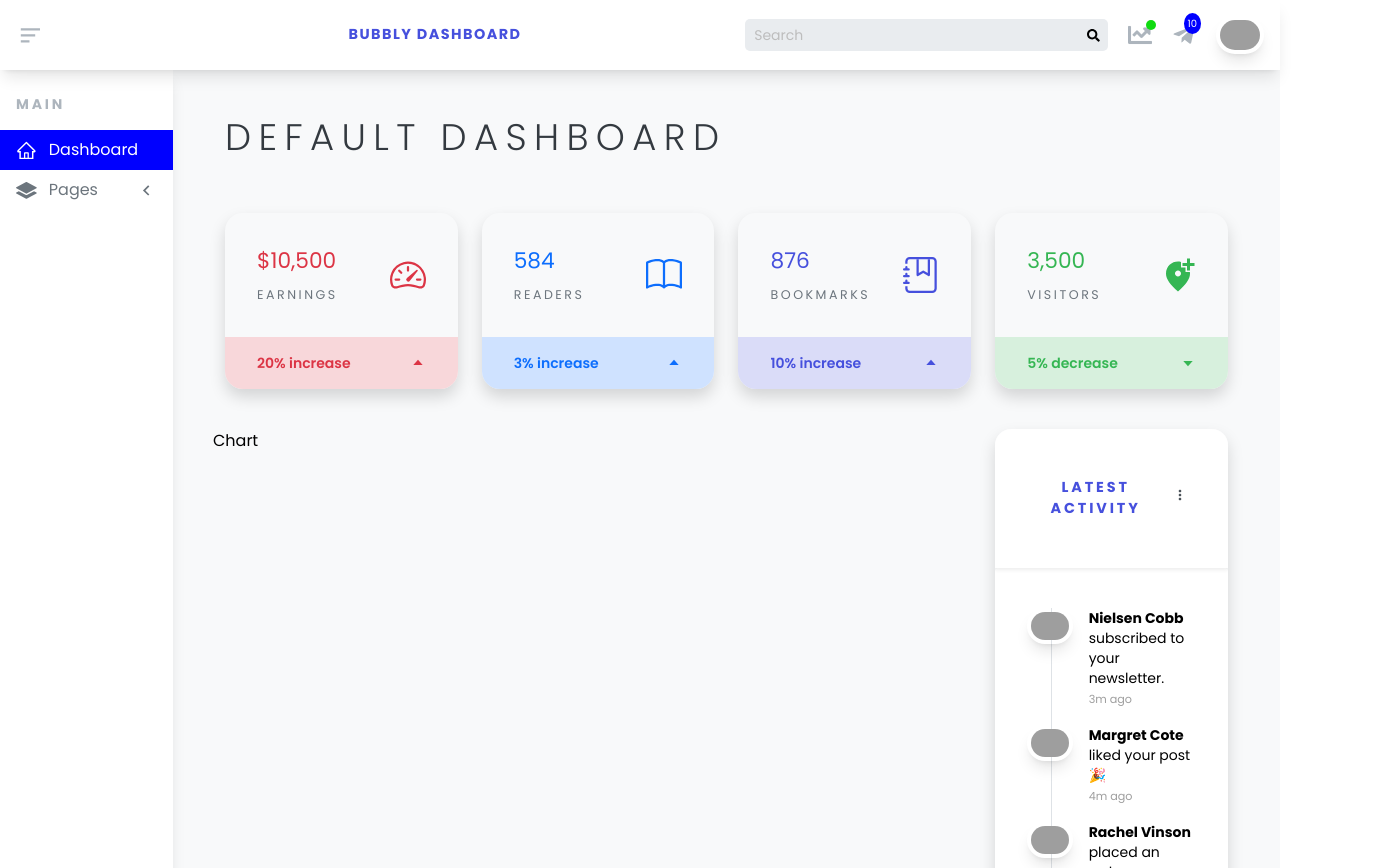
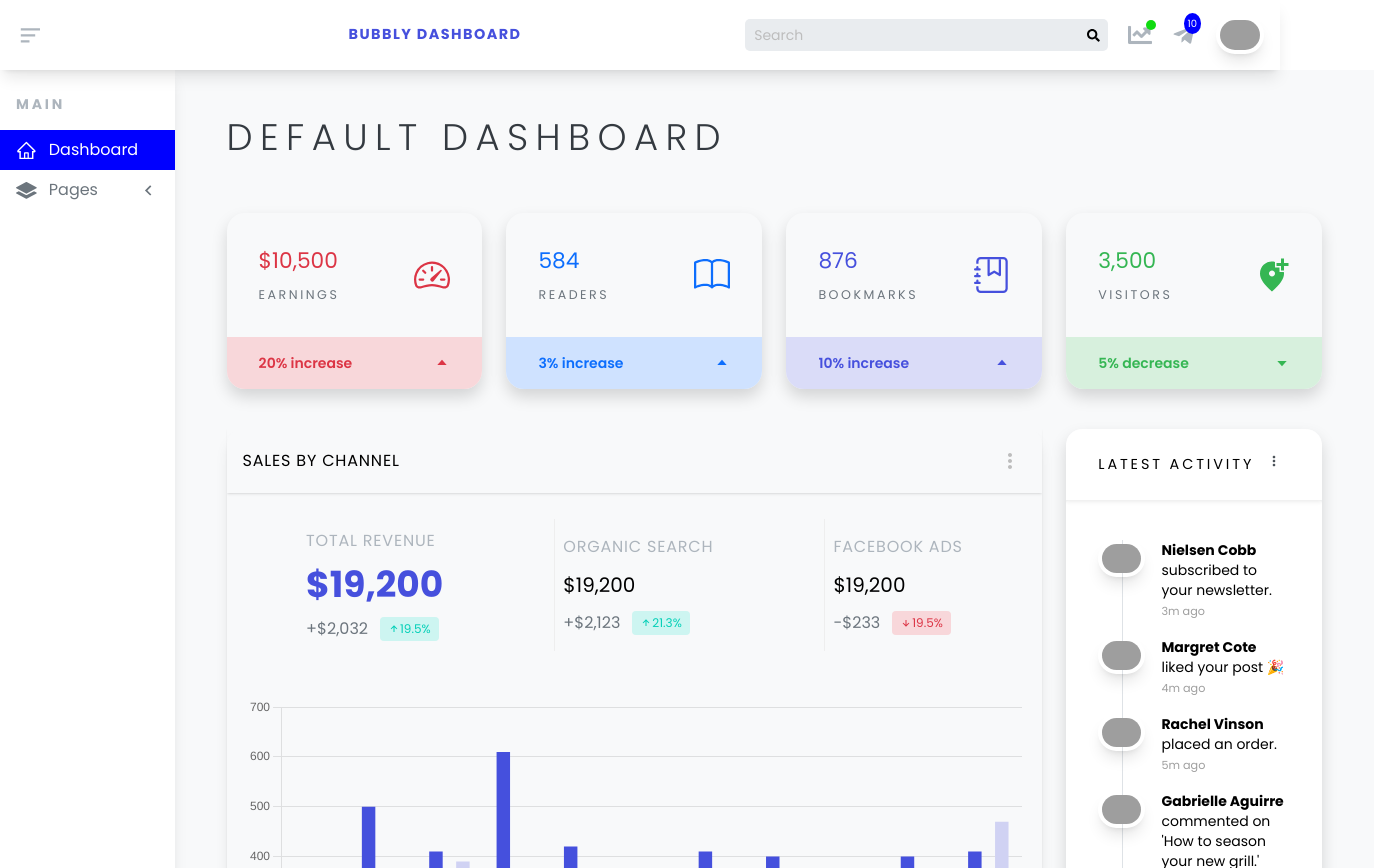
Before and after one commit to Pyae-Sone-Phone-Myint/Dashboard, a React (Vite) app: page / in a window 1280 px wide. Shown: the top 868 px of the page, 1374 px wide, since content can reach past the window. Built offline with nearby package versions, Linux system fonts and the light colour scheme; grey boxes are pictures that could not be loaded.

Commit message:
dashboard-fixing

```diff
--- a/src/component/Chart.jsx
+++ b/src/components/Charts/Chart.jsx
@@ -10,23 +10,22 @@ import { HiOutlineMinus, HiOutlineTrash } from "react-icons/hi";
 import { AiOutlineReload } from "react-icons/ai";
 import BarChart from "./BarChart";
 import { BsDot } from "react-icons/bs";
-import ChartCard from "./ChartCard";
 
 const Chart = () => {
 	const [isOpen, setIsOpen] = useState(false);
 	return (
 		<>
-			<div className="container shadow-sm flex flex-col lg:flex-row mx-auto gap-10">
-				<div className="w-full lg:w-2/3 shadow-lg rounded-md">
+			<div className=" shadow-sm flex flex-col lg:flex-row gap-10">
+				<div className="w-full shadow-lg rounded-[1rem] overflow-hidden">
 					{/* header */}
-					<div className="flex items-center justify-between p-5">
-						<h2 className=" text-base font-normal tracking-wider">
+					<div className="flex items-center justify-between p-[1rem] shadow">
+						<h2 className=" text-base font-normal tracking-wider uppercase">
 							Sales By Channel
 						</h2>
 						<div className="relative">
 							<button
 								onClick={() => setIsOpen(!isOpen)}
-								className="text-gray-400  hover:bg-[#dadcf8] hover:text-[#4650dd] duration-300 w-10 h-10 flex items-center justify-center rounded-full "
+								className="text-gray-400  hover:bg-[#dadcf8] hover:text-[#4650dd] duration-300 w-8 h-8 flex items-center justify-center rounded-full "
 							>
 								<BiDotsVerticalRounded className=" text-2xl" />
 							</button>
@@ -55,7 +54,6 @@ const Chart = () => {
 							)}
 						</div>
 					</div>
-					<hr className=" shadow-md" />
 					{/* 3 cards */}
 					<div className=" flex flex-wrap md:flex-nowrap container items-center justify-around p-5">
 						<div className="flex flex-col gap-3 px-2 w-full md:w-auto py-4  border-gray-200">
@@ -121,18 +119,8 @@ const Chart = () => {
 						</div>
 					</div>
 				</div>
-				<div className="w-full lg:w-1/3">
-					{/* header */}
-					<div className=" p-5">
-						<h2 className=" text-base font-normal tracking-wider">
-							Latest Activity
-						</h2>
-					</div>
-					<hr className=" shadow-md" />
-				</div>
 			</div>
 
-			<ChartCard/>
 		</>
 	);
 };
--- a/src/component/ChartCard.jsx
+++ b/src/components/Charts/ChartCard.jsx
@@ -8,7 +8,7 @@ import PieChart from "./PieChart";
 const ChartCard = () => {
 	return (
 		<>
-			<div className=" container mx-auto flex flex-col lg:flex-row gap-4 mb-10">
+			<div className=" flex flex-col lg:flex-row gap-4 mb-10">
 				<div className=" w-full lg:w-1/3 p-5 shadow-lg">
 					<div className=" p-5">
 						<h2 className=" text-base font-normal tracking-wider">
--- a/src/components/Navbar/Navbar.jsx
+++ b/src/components/Navbar/Navbar.jsx
@@ -376,7 +376,7 @@ const Navbar = () => {
       </div>
 
       {/* Sidebar */}
-      <div className="flex">
+      <div className="flex w-fit">
         <Sidebar sidebar={sidebar} mOpen={!sidebar} />
         <div className=" w-full">
           <div className=" w-full md:p-10 bg-[#f8f9fa]">
--- a/src/components/latestActivity/LatestActivity.jsx
+++ b/src/components/latestActivity/LatestActivity.jsx
@@ -15,7 +15,7 @@ const LatestActivity = () => {
       <div className=" activity-card-adjust-height-xl ">
         <div className="activity-card">
           <div className="activity-card-header flex justify-between items-center">
-            <div className="card-heading">Latest Activity</div>
+            <div className="activity-heading">Latest Activity</div>
             <div className=" relative">
               <button
                 onClick={dropdownToggle}
--- a/src/components/latestActivity/activity.css
+++ b/src/components/latestActivity/activity.css
@@ -8,19 +8,20 @@
   padding-bottom: 5rem;
   border-radius: 1rem;
   overflow: hidden;
+  height: 100%;
 }
 .activity-card-header {
   position: relative;
-  padding: 2rem 2rem;
+  padding: 1rem 2rem;
   border-bottom: none;
   background-color: #fff;
   box-shadow: 0 0.125rem 0.25rem rgba(0, 0, 0, 0.075);
   z-index: 2;
 }
-.activity-card-header:firscardtrt-child {
+.activity-card-header:first-child {
   border-radius: calc(1rem - 1px) calc(1rem - 1px) 0 0;
 }
-.card-heading {
+.activity-heading {
   margin-bottom: 0;
   font-size: 0.9rem;
   font-weight: 400;
@@ -101,7 +102,7 @@
     margin-bottom: 2rem;
     padding-bottom: 1rem;
   }
-@media only screen and (min-width: 1200px) {
+@media only screen and (min-width: 720px) {
   .activity-section {
     width: 25%;
   }
@@ -110,7 +111,7 @@
     min-height: 100%;
   }
   .activity-card-adjust-height-xl .activity-card {
-    height: calc(100% - 24px);
+    /* height: calc(100% - 24px); */
     max-height: none;
   }
   .activity-card-body {
--- a/src/pages/Dashboard/Dashboard.jsx
+++ b/src/pages/Dashboard/Dashboard.jsx
@@ -2,16 +2,21 @@ import React from 'react'
 import Monitor from '../../components/monitor/Monitor'
 import LatestActivity from '../../components/latestActivity/LatestActivity'
 import Sales from '../../components/Sales/Sales'
+import Chart from '../../components/Charts/Chart'
+import ChartCard from '../../components/Charts/ChartCard'
 
 const Dashboard = () => {
   return (
     <>
       <Monitor/>
-      <div className="flex">
-        <div className=" w-3/4 h-[100vh]">Chart</div>
+      <div className="flex md:flex-nowrap flex-wrap mb-5 gap-y-3">
+        <div className="w-full px-3 md:w-3/4 ">
+            <Chart/>
+        </div>
         <LatestActivity/>
       </div>
       <Sales/>
+      <ChartCard/>
     </>
   )
 }
```
Also changed, not shown: src/routes/Path.jsx (+0 -12 lines), src/components/Charts/BarChart.jsx (renamed from src/component/BarChart.jsx), src/components/Charts/Chart.css (renamed from src/component/Chart.css), src/components/Charts/DoughnutChart.jsx (renamed from src/component/DoughnutChart.jsx), src/components/Charts/PieChart.jsx (renamed from src/component/PieChart.jsx).
